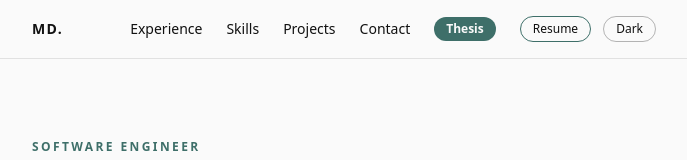
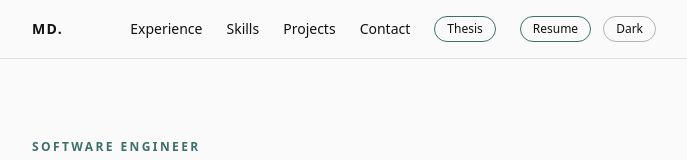
Before and after one commit to MD-Moinuddin/My-Portfolio, a Next.js app: page / in a window 1280 px wide. Shown: the top 160 px of the page, without its empty margins (296-983 px from the left). Built offline with nearby package versions, Linux system fonts and the light colour scheme.

Commit message:
style: match Thesis nav button style to Resume
Switches from a solid-accent fill to the same outline-pill style
as the Resume button, for visual consistency between the two.

Co-Authored-By: Claude Sonnet 5 <noreply@anthropic.com>

```diff
--- a/components/layout/Navbar.tsx
+++ b/components/layout/Navbar.tsx
@@ -41,7 +41,7 @@ export function Navbar() {
               <Link
                 href="/thesis"
                 onClick={() => setOpen(false)}
-                className="inline-block rounded-full bg-accent-text px-3 py-1 text-xs font-semibold text-paper dark:bg-accent dark:text-canvas"
+                className="inline-block rounded-full border border-accent-text px-3 py-1 text-xs dark:border-accent"
               >
                 Thesis
               </Link>
```
